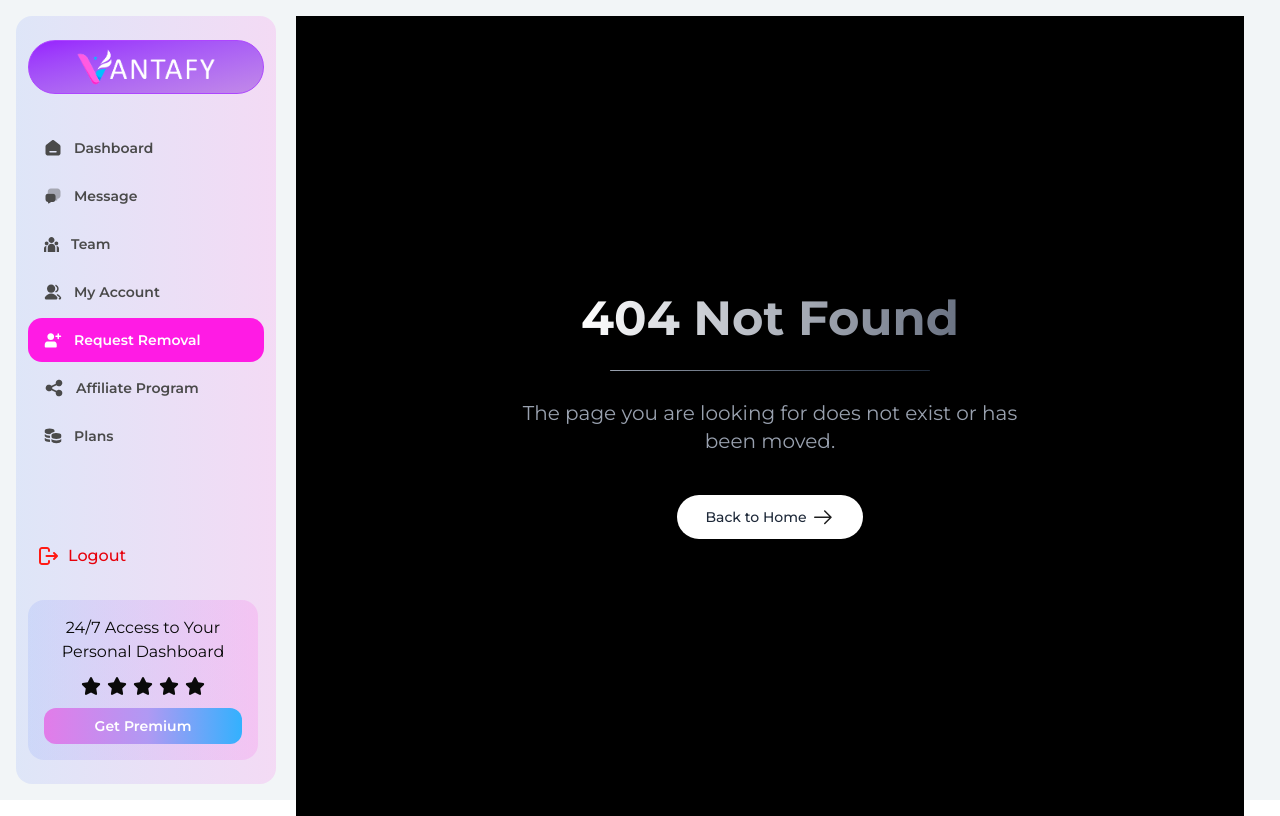
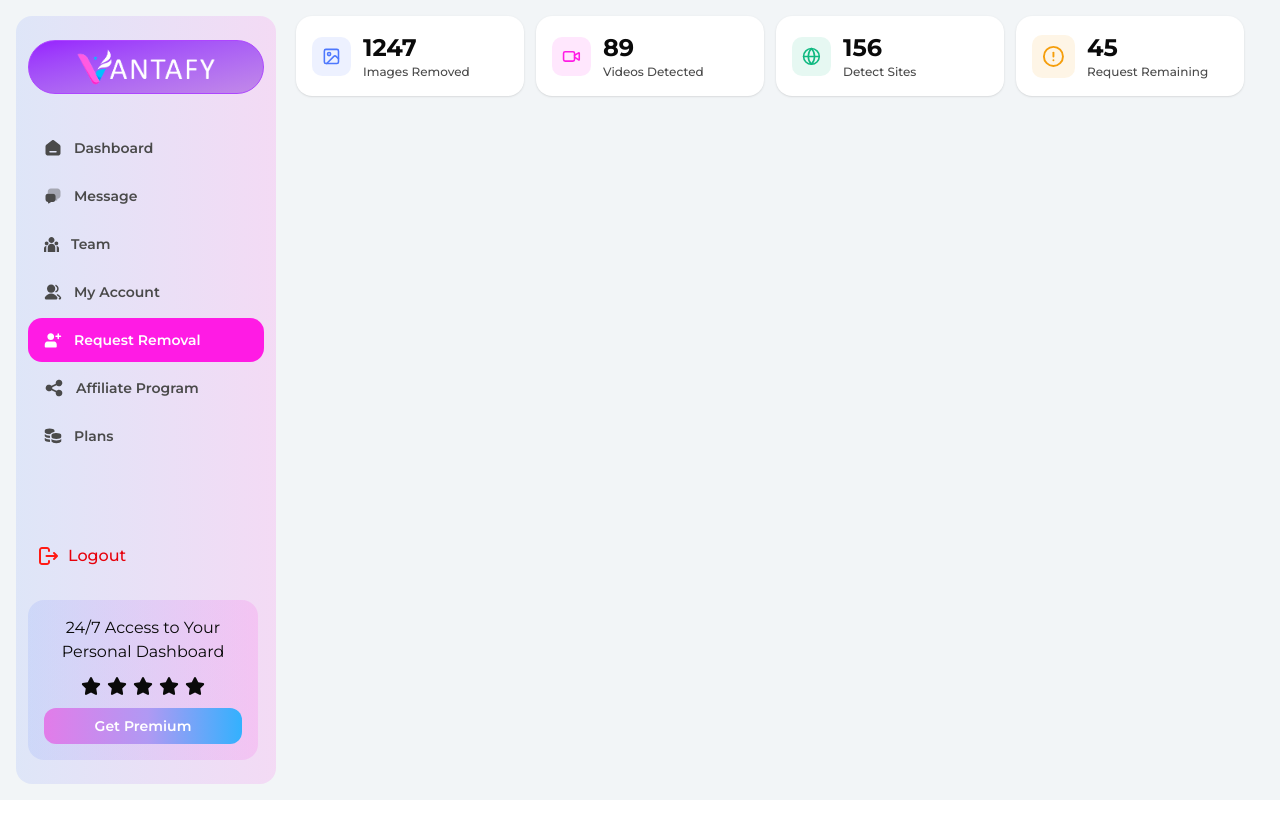
Before and after one commit to raazr62/Vantafy_frontend, a React (Vite) app: page /dashboard/request-removal in a window 1280 px wide. Built offline with nearby package versions, Linux system fonts and the light colour scheme.

Commit message:
add: RequestRemovalStats

```diff
--- a/src/components/DashboardComponent/RequestRemoval.jsx
+++ /dev/null
@@ -1,7 +0,0 @@
-import React from "react";
-
-const RequestRemoval = () => {
-  return <div></div>;
-};
-
-export default RequestRemoval;
--- /dev/null
+++ b/src/components/DashboardComponent/RequestRemovalStats.jsx
@@ -0,0 +1,22 @@
+import { requestRemovalStatsMockData } from "@/lib/DashboardMockData";
+import React from "react";
+
+const RequestRemovalStats = () => {
+  return (
+    <div className="grid grid-cols-1 sm:grid-cols-2 lg:grid-cols-4 gap-3">
+      {requestRemovalStatsMockData.map((data) => (
+        <div className="flex items-center gap-3 bg-white rounded-2xl p-4 w-full shadow-[0_0.785px_2.355px_0_rgba(0,0,0,0.10),0_0.785px_1.57px_-0.785px_rgba(0,0,0,0.10)]">
+          <div className={`p-2.5 rounded-[10px] ${data.bg}`}>{data.icon}</div>
+          <div>
+            <p className="text-2xl font-bold">{data.count}</p>
+            <p className="text-[#4A4A4A] text-xs font-medium">
+              {data.description}
+            </p>
+          </div>
+        </div>
+      ))}
+    </div>
+  );
+};
+
+export default RequestRemovalStats;
--- a/src/components/SVG/DashboardLayoutSVG.jsx
+++ b/src/components/SVG/DashboardLayoutSVG.jsx
@@ -539,24 +539,126 @@ export const EmailIconSVG = ({ className }) => {
   );
 };
 
-export const IconSVG = ({ className }) => {
+export const ImageIconSVG = ({ className }) => {
   return (
     <svg
       xmlns="http://www.w3.org/2000/svg"
-      width="16"
-      height="16"
-      viewBox="0 0 16 16"
+      className={cn("w-[19px] h-[19px] text-[#4E78FD]", className)}
+      viewBox="0 0 19 19"
       fill="none"
     >
       <path
-        d="M7.33594 7.31994C7.33594 7.14312 7.40618 6.97355 7.5312 6.84853C7.65622 6.72351 7.82579 6.65327 8.0026 6.65327C8.17942 6.65327 8.34898 6.72351 8.47401 6.84853C8.59903 6.97355 8.66927 7.14312 8.66927 7.31994V11.3199C8.66927 11.4967 8.59903 11.6663 8.47401 11.7913C8.34898 11.9164 8.17942 11.9866 8.0026 11.9866C7.82579 11.9866 7.65622 11.9164 7.5312 11.7913C7.40618 11.6663 7.33594 11.4967 7.33594 11.3199V7.31994ZM8.0026 4.03394C7.82579 4.03394 7.65622 4.10417 7.5312 4.2292C7.40618 4.35422 7.33594 4.52379 7.33594 4.7006C7.33594 4.87741 7.40618 5.04698 7.5312 5.17201C7.65622 5.29703 7.82579 5.36727 8.0026 5.36727C8.17942 5.36727 8.34898 5.29703 8.47401 5.17201C8.59903 5.04698 8.66927 4.87741 8.66927 4.7006C8.66927 4.52379 8.59903 4.35422 8.47401 4.2292C8.34898 4.10417 8.17942 4.03394 8.0026 4.03394Z"
-        fill="#0293FF"
+        d="M14.916 2.35486H3.92896C3.0621 2.35486 2.35938 3.05759 2.35938 3.92444V14.9115C2.35938 15.7784 3.0621 16.4811 3.92896 16.4811H14.916C15.7829 16.4811 16.4856 15.7784 16.4856 14.9115V3.92444C16.4856 3.05759 15.7829 2.35486 14.916 2.35486Z"
+        stroke="currentColor"
+        stroke-width="1.56958"
+        stroke-linecap="round"
+        stroke-linejoin="round"
       />
       <path
-        fill-rule="evenodd"
-        clip-rule="evenodd"
-        d="M8.0026 1.33325C4.3206 1.33325 1.33594 4.31792 1.33594 7.99992C1.33594 11.6819 4.3206 14.6666 8.0026 14.6666C11.6846 14.6666 14.6693 11.6819 14.6693 7.99992C14.6693 4.31792 11.6846 1.33325 8.0026 1.33325ZM2.66927 7.99992C2.66927 9.41441 3.23117 10.771 4.23137 11.7712C5.23156 12.7713 6.58812 13.3333 8.0026 13.3333C9.41709 13.3333 10.7736 12.7713 11.7738 11.7712C12.774 10.771 13.3359 9.41441 13.3359 7.99992C13.3359 6.58543 12.774 5.22888 11.7738 4.22868C10.7736 3.22849 9.41709 2.66659 8.0026 2.66659C6.58812 2.66659 5.23156 3.22849 4.23137 4.22868C3.23117 5.22888 2.66927 6.58543 2.66927 7.99992Z"
-        fill="#0293FF"
+        d="M7.06958 8.63258C7.93644 8.63258 8.63917 7.92985 8.63917 7.06299C8.63917 6.19614 7.93644 5.49341 7.06958 5.49341C6.20273 5.49341 5.5 6.19614 5.5 7.06299C5.5 7.92985 6.20273 8.63258 7.06958 8.63258Z"
+        stroke="currentColor"
+        stroke-width="1.56958"
+        stroke-linecap="round"
+        stroke-linejoin="round"
+      />
+      <path
+        d="M16.4828 11.7709L14.061 9.34908C13.7666 9.05483 13.3675 8.88953 12.9513 8.88953C12.5351 8.88953 12.1359 9.05483 11.8416 9.34908L4.71094 16.4797"
+        stroke="currentColor"
+        stroke-width="1.56958"
+        stroke-linecap="round"
+        stroke-linejoin="round"
+      />
+    </svg>
+  );
+};
+
+export const VideoIconSVG = ({ className }) => {
+  return (
+    <svg
+      xmlns="http://www.w3.org/2000/svg"
+      className={cn("w-[19px] h-[19px] text-[#FF1BE4]", className)}
+      viewBox="0 0 19 19"
+      fill="none"
+    >
+      <path
+        d="M12.5469 10.2016L16.6458 12.9342C16.7049 12.9735 16.7736 12.9961 16.8445 12.9995C16.9154 13.0029 16.9859 12.987 17.0484 12.9535C17.111 12.92 17.1633 12.8701 17.1998 12.8093C17.2363 12.7484 17.2556 12.6787 17.2556 12.6077V6.17559C17.2556 6.10655 17.2375 6.03872 17.2029 5.97896C17.1683 5.9192 17.1186 5.86962 17.0587 5.83523C16.9988 5.80084 16.9309 5.78285 16.8619 5.78308C16.7929 5.78332 16.7251 5.80177 16.6655 5.83656L12.5469 8.2396"
+        stroke="currentColor"
+        stroke-width="1.56958"
+        stroke-linecap="round"
+        stroke-linejoin="round"
+      />
+      <path
+        d="M10.98 4.7085H3.13208C2.26523 4.7085 1.5625 5.41122 1.5625 6.27808V12.5564C1.5625 13.4233 2.26523 14.126 3.13208 14.126H10.98C11.8469 14.126 12.5496 13.4233 12.5496 12.5564V6.27808C12.5496 5.41122 11.8469 4.7085 10.98 4.7085Z"
+        stroke="currentColor"
+        stroke-width="1.56958"
+        stroke-linecap="round"
+        stroke-linejoin="round"
+      />
+    </svg>
+  );
+};
+
+export const WebIconSVG = ({ className }) => {
+  return (
+    <svg
+      xmlns="http://www.w3.org/2000/svg"
+      className={cn("text-[#10B981] w-[19px] h-[19px]", className)}
+      viewBox="0 0 19 19"
+      fill="none"
+    >
+      <path
+        d="M9.41823 17.2658C13.7525 17.2658 17.2662 13.7522 17.2662 9.41787C17.2662 5.08358 13.7525 1.56995 9.41823 1.56995C5.08395 1.56995 1.57031 5.08358 1.57031 9.41787C1.57031 13.7522 5.08395 17.2658 9.41823 17.2658Z"
+        stroke="currentColor"
+        stroke-width="1.56958"
+        stroke-linecap="round"
+        stroke-linejoin="round"
+      />
+      <path
+        d="M9.41261 1.56995C7.39744 3.68587 6.27344 6.49588 6.27344 9.41787C6.27344 12.3399 7.39744 15.1499 9.41261 17.2658C11.4278 15.1499 12.5518 12.3399 12.5518 9.41787C12.5518 6.49588 11.4278 3.68587 9.41261 1.56995Z"
+        stroke="currentColor"
+        stroke-width="1.56958"
+        stroke-linecap="round"
+        stroke-linejoin="round"
+      />
+      <path
+        d="M1.57031 9.41711H17.2662"
+        stroke="currentColor"
+        stroke-width="1.56958"
+        stroke-linecap="round"
+        stroke-linejoin="round"
+      />
+    </svg>
+  );
+};
+
+export const WarningIconSVG = ({ className }) => {
+  return (
+    <svg
+      xmlns="http://www.w3.org/2000/svg"
+      className={cn("text-[#F59E0B] w-[23px] h-[23px]", className)}
+      viewBox="0 0 23 23"
+      fill="none"
+    >
+      <path
+        d="M11.4301 20.9524C16.6899 20.9524 20.9539 16.6884 20.9539 11.4286C20.9539 6.16874 16.6899 1.90479 11.4301 1.90479C6.1702 1.90479 1.90625 6.16874 1.90625 11.4286C1.90625 16.6884 6.1702 20.9524 11.4301 20.9524Z"
+        stroke="currentColor"
+        stroke-width="1.90476"
+        stroke-linecap="round"
+        stroke-linejoin="round"
+      />
+      <path
+        d="M11.4297 7.61902V11.4285"
+        stroke="currentColor"
+        stroke-width="1.90476"
+        stroke-linecap="round"
+        stroke-linejoin="round"
+      />
+      <path
+        d="M11.4297 15.238H11.4397"
+        stroke="currentColor"
+        stroke-width="1.90476"
+        stroke-linecap="round"
+        stroke-linejoin="round"
       />
     </svg>
   );
--- a/src/lib/DashboardMockData.jsx
+++ b/src/lib/DashboardMockData.jsx
@@ -2,6 +2,7 @@ import { DashboardLocalImages } from "@/components/AllPhotos/DashboardLocalImage
 import {
   AffiliateIconSVG,
   HomeIconSVG,
+  ImageIconSVG,
   ListOfDelistedLinksIconSVG,
   MessageIconSVG,
   PlansIconSVG,
@@ -10,6 +11,9 @@ import {
   StartScanIconSVG,
   TeamIconSVG,
   UsersIconSVG,
+  VideoIconSVG,
+  WarningIconSVG,
+  WebIconSVG,
 } from "@/components/SVG/DashboardLayoutSVG";
 
 export const nichesMockData = [
@@ -322,3 +326,34 @@ export const scanCompleteOverviewMockData = [
     count: 400,
   },
 ];
+
+export const requestRemovalStatsMockData = [
+  {
+    id: 1,
+    count: 1247,
+    description: "Images Removed",
+    icon: <ImageIconSVG />,
+    bg: "bg-[#4E78FD1A]",
+  },
+  {
+    id: 2,
+    count: 89,
+    description: "Videos Detected",
+    icon: <VideoIconSVG />,
+    bg: "bg-[#FF1BE41A]",
+  },
+  {
+    id: 3,
+    count: 156,
+    description: "Detect Sites",
+    icon: <WebIconSVG />,
+    bg: "bg-[#10B9811A]",
+  },
+  {
+    id: 4,
+    count: 45,
+    description: "Request Remaining",
+    icon: <WarningIconSVG />,
+    bg: "bg-[#F59E0B1A]",
+  },
+];
--- /dev/null
+++ b/src/pages/DashboardPages/RequestRemoval.jsx
@@ -0,0 +1,12 @@
+import RequestRemovalStats from "@/components/DashboardComponent/RequestRemovalStats";
+import React from "react";
+
+const RequestRemoval = () => {
+  return (
+    <div>
+      <RequestRemovalStats />
+    </div>
+  );
+};
+
+export default RequestRemoval;
--- a/src/router/DashboardRoutes.jsx
+++ b/src/router/DashboardRoutes.jsx
@@ -4,6 +4,9 @@ import { Navigate } from "react-router";
 const NotFound = lazy(() => import("@/pages/NotFound/NotFound"));
 const Overview = lazy(() => import("@/pages/DashboardPages/Overview"));
 const MyAccount = lazy(() => import("@/pages/DashboardPages/MyAccount"));
+const RequestRemoval = lazy(() =>
+  import("@/pages/DashboardPages/RequestRemoval")
+);
 
 export const dashboardRoutes = [
   {
@@ -19,6 +22,10 @@ export const dashboardRoutes = [
     element: <MyAccount />,
   },
   {
+    path: "request-removal",
+    element: <RequestRemoval />,
+  },
+  {
     path: "*",
     element: <NotFound />,
   },
```
